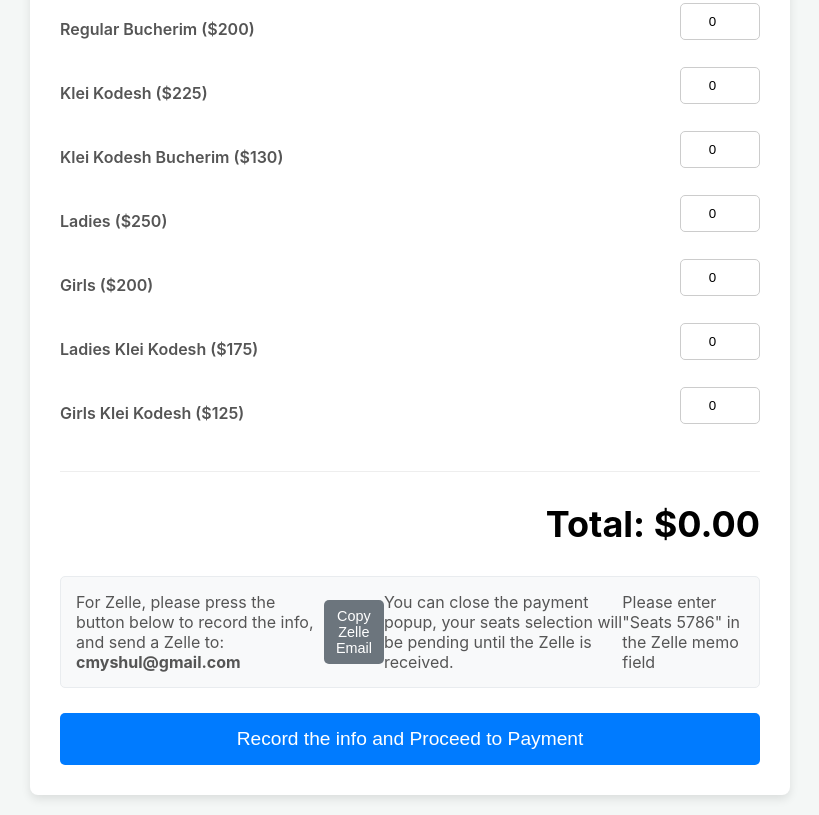
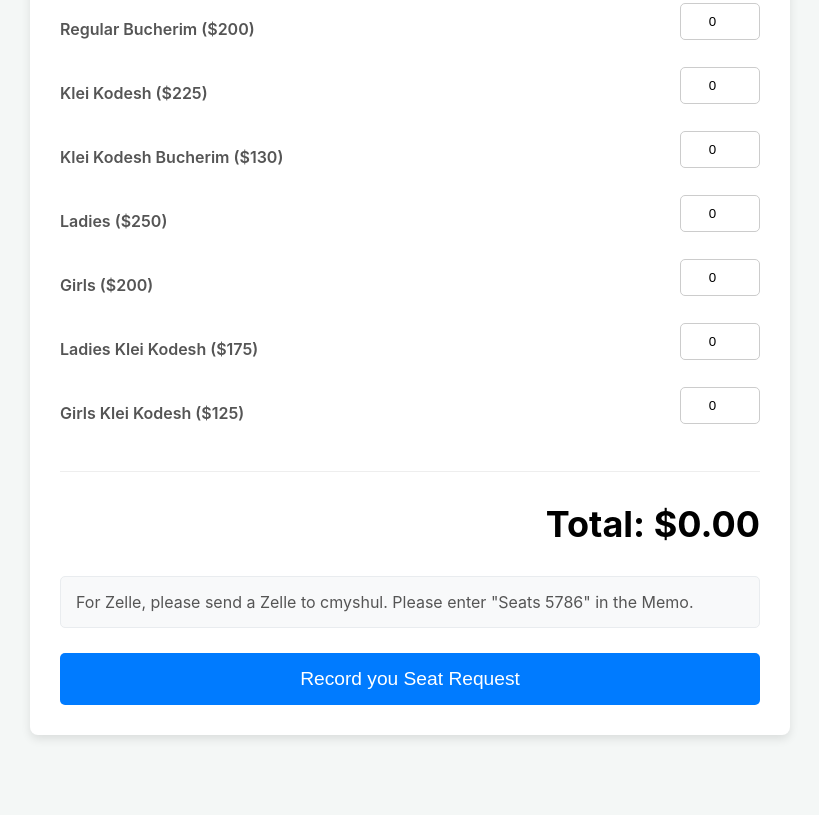
Before and after one commit to CMYShul/Shul-Seats, a website: page index.html in a window 1280 px wide. Shown: the part 703-1518 px from the top of the page, without its empty margins (230-1049 px from the left). After the commit the page ends 1458 px from the top, so only its background shows below. Drawn offline with Linux system fonts and the light colour scheme; a script that the page names is missing.

Commit message:
Update index.html

```diff
--- a/index.html
+++ b/index.html
@@ -17,7 +17,7 @@
 </head>
 <body>
     <div class="container">
-        <h1>בית מדרש מנחת יהודא סטיטשין</h1>
+        <h1>קהל מנחת יהודא סטיטשין</h1>
         <h1>Shul Seats 5786</h1>
       <button type="button" id="clear-button" class="clear-button-top">Clear All</button>
         <form id="seat-form">
@@ -85,13 +85,9 @@
                 <h2>Total: $<span id="total-price">0.00</span></h2>
             </div>
 <div class="form-section email-copy-section">
-                <p>For Zelle, please press the button below to record the info, and send a Zelle to: <strong id="email-display">[email protected]</strong></p>
-                <button type="button" id="copy-email-button" class="copy-button">Copy Zelle Email</button>
-    <br>
-                <p>You can close the payment popup, your seats selection will be pending until the Zelle is received.</p><br>
-                <p>Please enter "Seats 5786" in the Zelle memo field</p>
+                <p>For Zelle, please send a Zelle to cmyshul. Please enter "Seats 5786" in the Memo.</p>
             </div>
-                <button type="submit" class="donate-button">Record the info and Proceed to Payment</button>
+                <button type="submit" class="donate-button">Record you Seat Request</button>
             </div>
         </form>
     </div>
```
